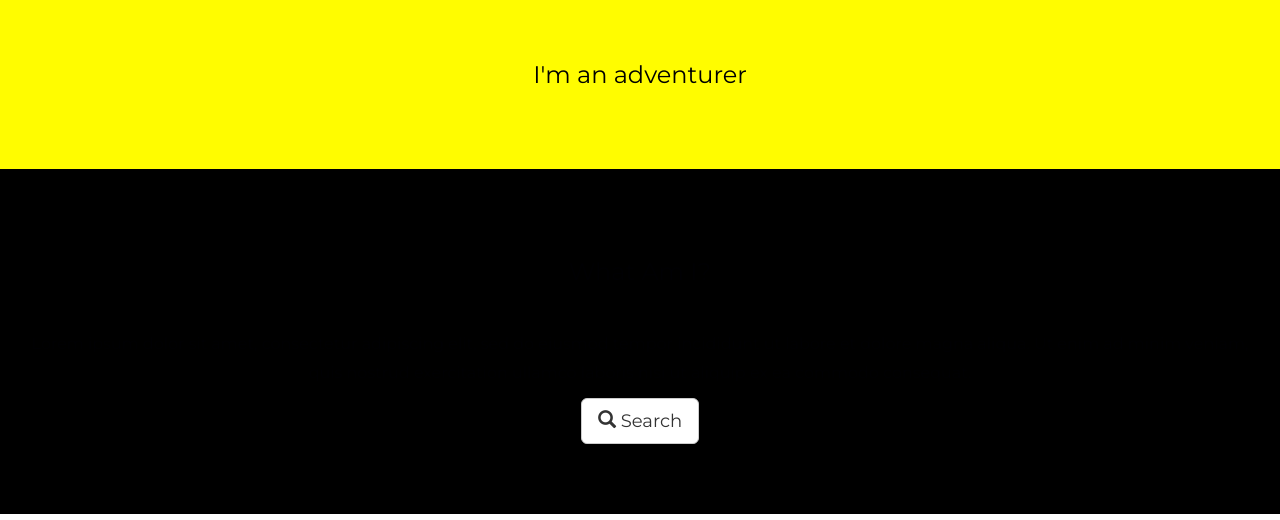
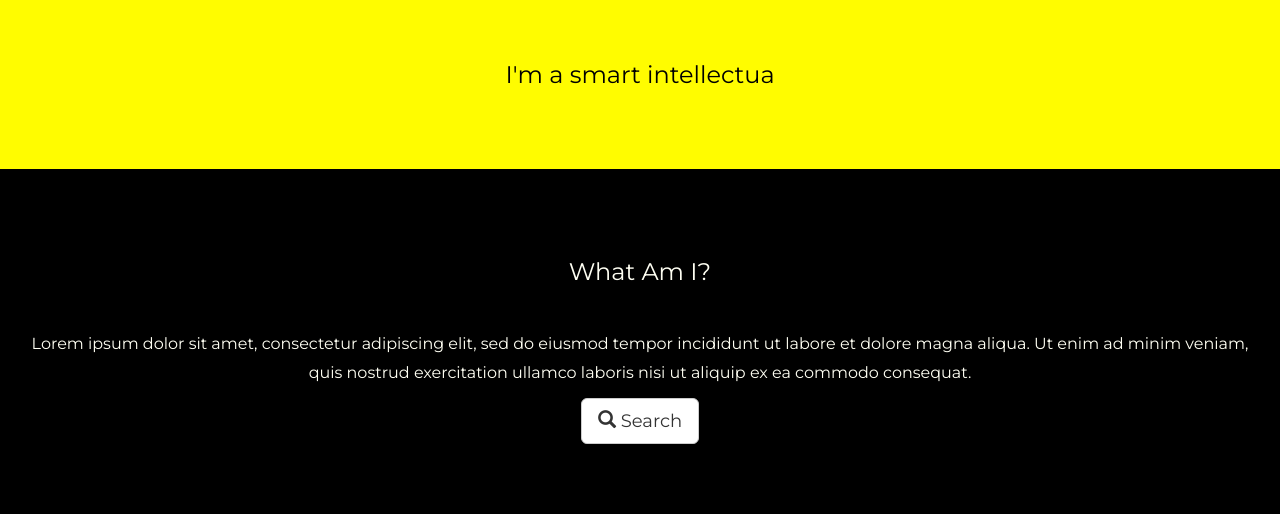
Before and after one commit to kasperg3971/kasperg3971.github.io, a plain HTML site: page index.html in a window 1280 px wide. Shown: the part 280-800 px from the top of the page. Drawn offline with nearby package versions, Linux system fonts and the light colour scheme.

Commit message:
My project

```diff
--- a/index.html
+++ b/index.html
@@ -19,12 +19,12 @@
   p {font-size: 16px;}
   .margin {margin-bottom: 45px;}
   .bg-1 {
-      background-color: #FFFC00; /* Green */
+      background-color: #FFFC00; /* yellow */
       color: #000000;
   }
   .bg-2 {
-      background-color: #000000; /* Dark Blue */
-      color: #000003;
+      background-color: #000000; /* black */
+      color: #fffff3;
   }
   .bg-3 {
       background-color: #ffffff; /* White */
@@ -79,7 +79,7 @@
 <div class="container-fluid bg-1 text-center">
   <h3 class="margin">Who Am I?</h3>
   <img src="bird.jpg" class="img-responsive img-circle margin" style="display:inline" alt="Bird" width="350" height="350">
-  <h3>I'm an adventurer</h3>
+  <h3>I'm a smart intellectua</h3>
 </div>
 
 <!-- Second Container -->
```
